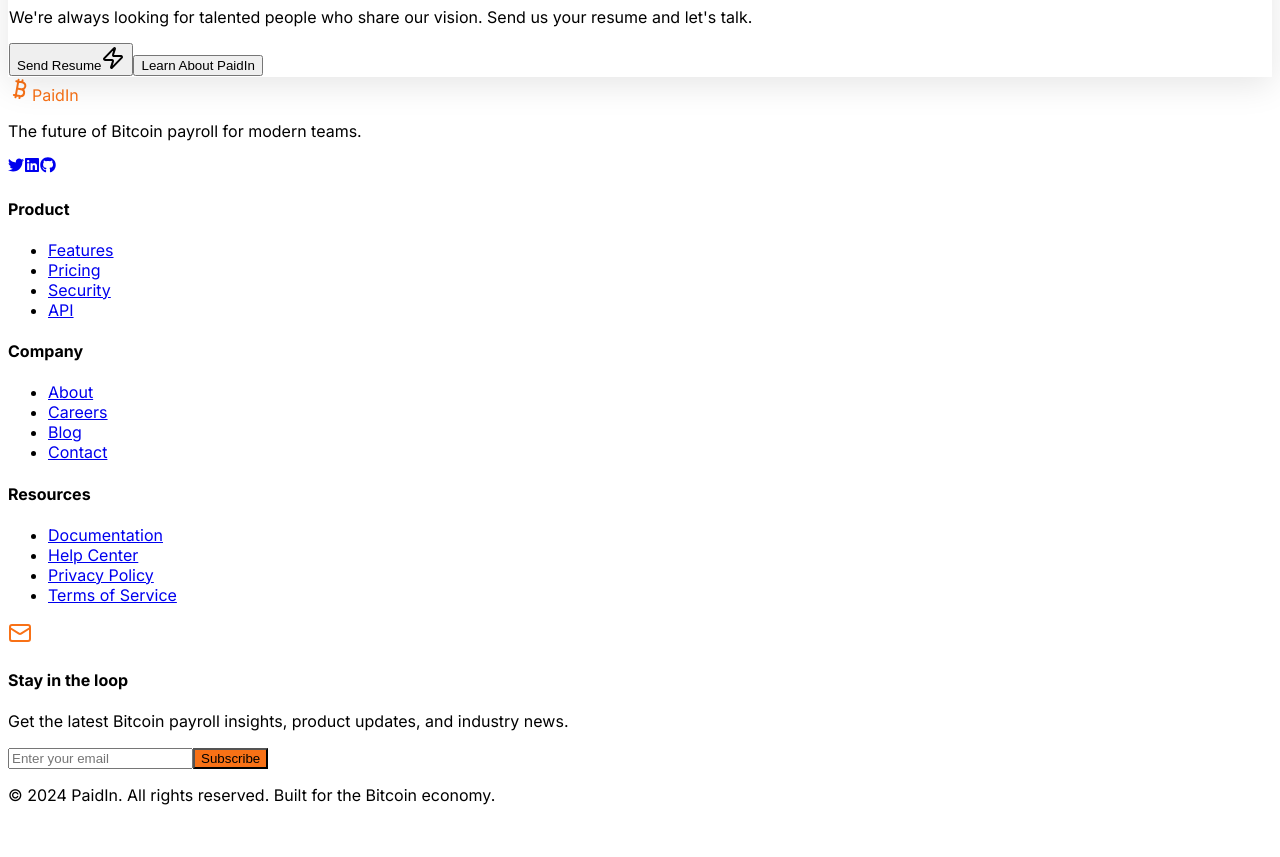
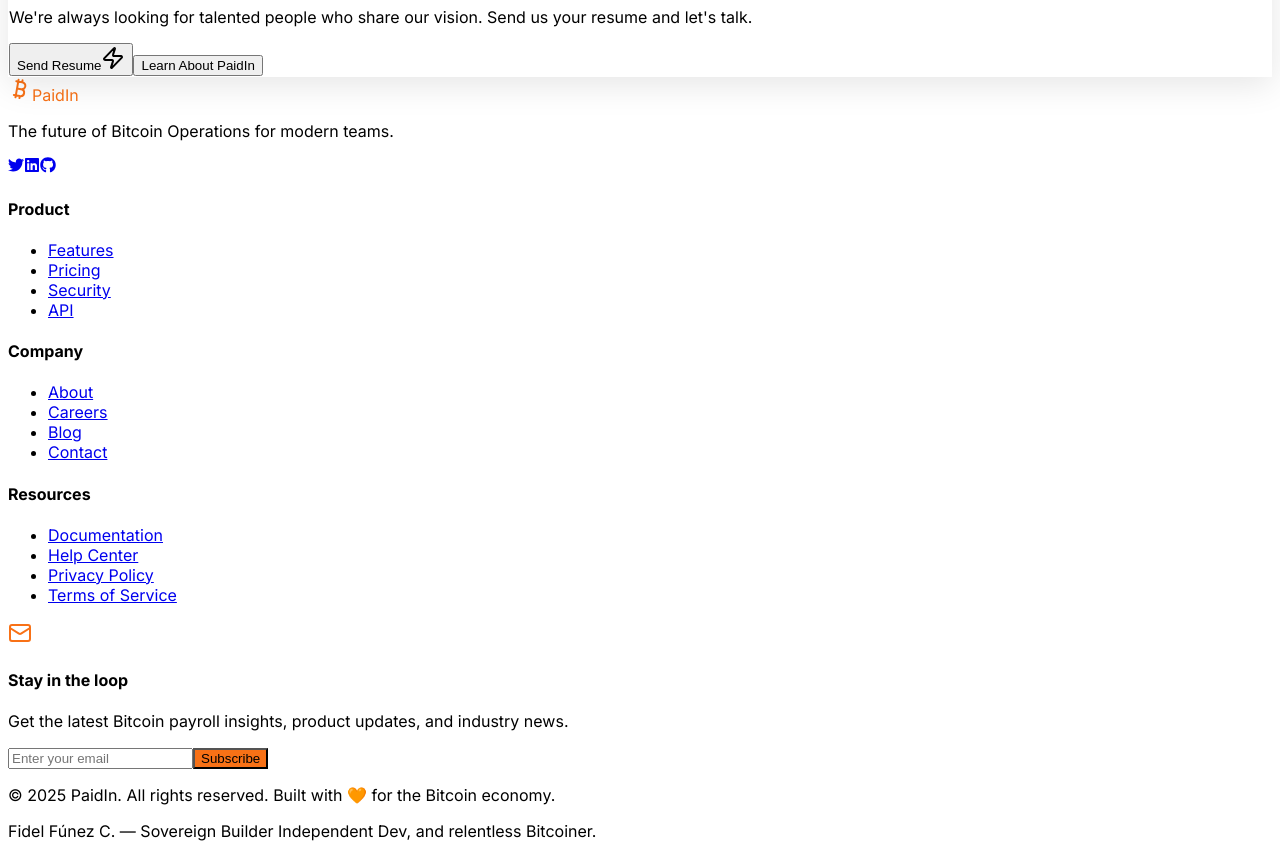
Before and after one commit to fidelfunez/paidin-website, a React (Vite) app in the folder client/: page /careers in a window 1280 px wide. Shown: the part 3160-4017 px from the top of the page. Before the commit the page ends 3981 px from the top, so only its background shows below. Built offline with nearby package versions, Linux system fonts and the light colour scheme; no server answers.

Commit message:
feat: add subtle credit line in footer
- Add Fidel Fúnez C. credit line under copyright text
- Use extra small text size and light gray color
- Apply 60% opacity for subtle appearance
- Position as 'Sovereign Builder Independent Dev, and relentless Bitcoiner'

```diff
--- a/client/src/components/Footer.tsx
+++ b/client/src/components/Footer.tsx
@@ -14,7 +14,7 @@
               <span className="text-2xl font-bold text-bitcoin">PaidIn</span>
             </div>
             <p className="text-gray-400 mb-4">
-              The future of Bitcoin payroll for modern teams.
+              The future of Bitcoin Operations for modern teams.
             </p>
             <div className="flex space-x-4">
               <a
@@ -123,7 +123,10 @@
         </div>
 
         <div className="border-t border-gray-800 pt-8 text-center text-gray-400">
-          <p>&copy; 2024 PaidIn. All rights reserved. Built for the Bitcoin economy.</p>
+          <p>&copy; 2025 PaidIn. All rights reserved. Built with 🧡 for the Bitcoin economy.</p>
+          <p className="text-xs text-gray-500 mt-2 opacity-60">
+            Fidel Fúnez C. — Sovereign Builder Independent Dev, and relentless Bitcoiner.
+          </p>
         </div>
       </div>
     </footer>
```
